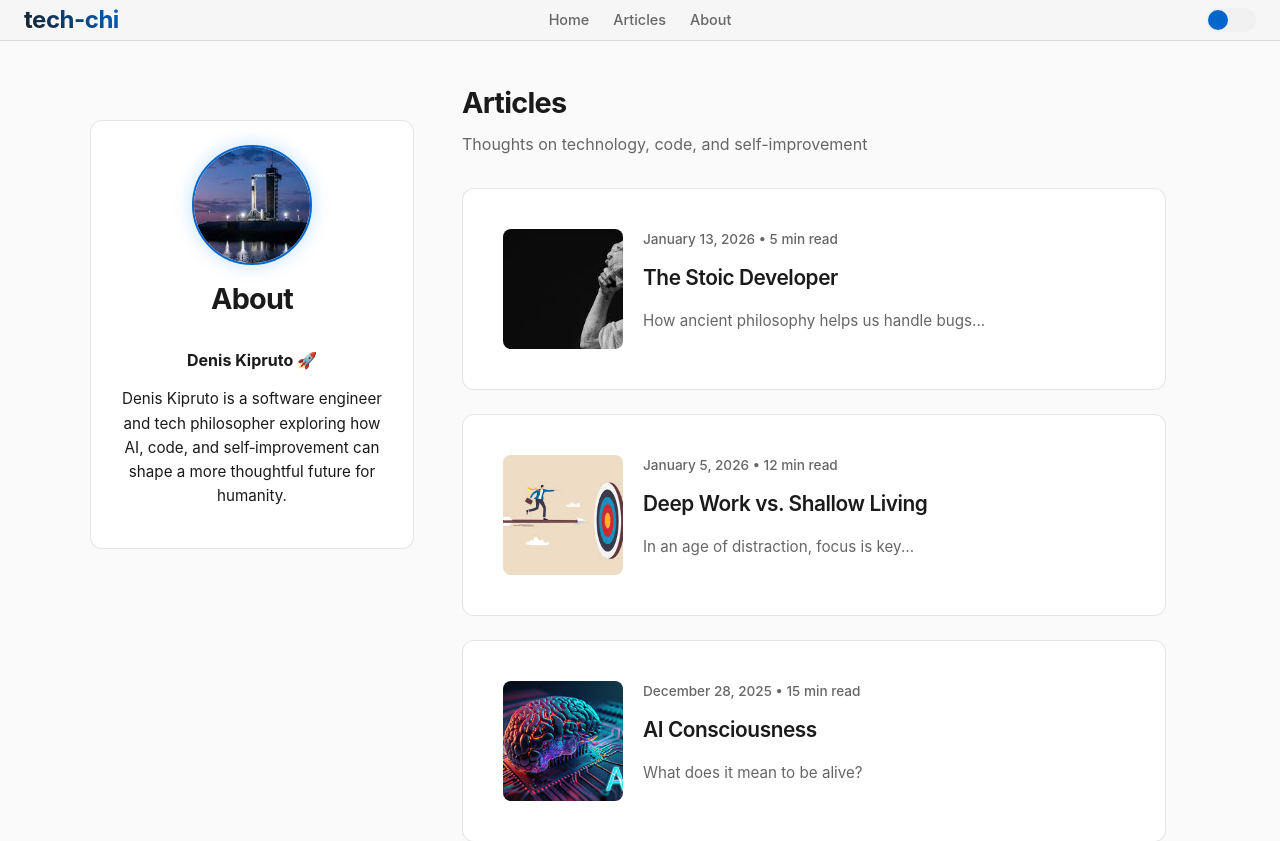
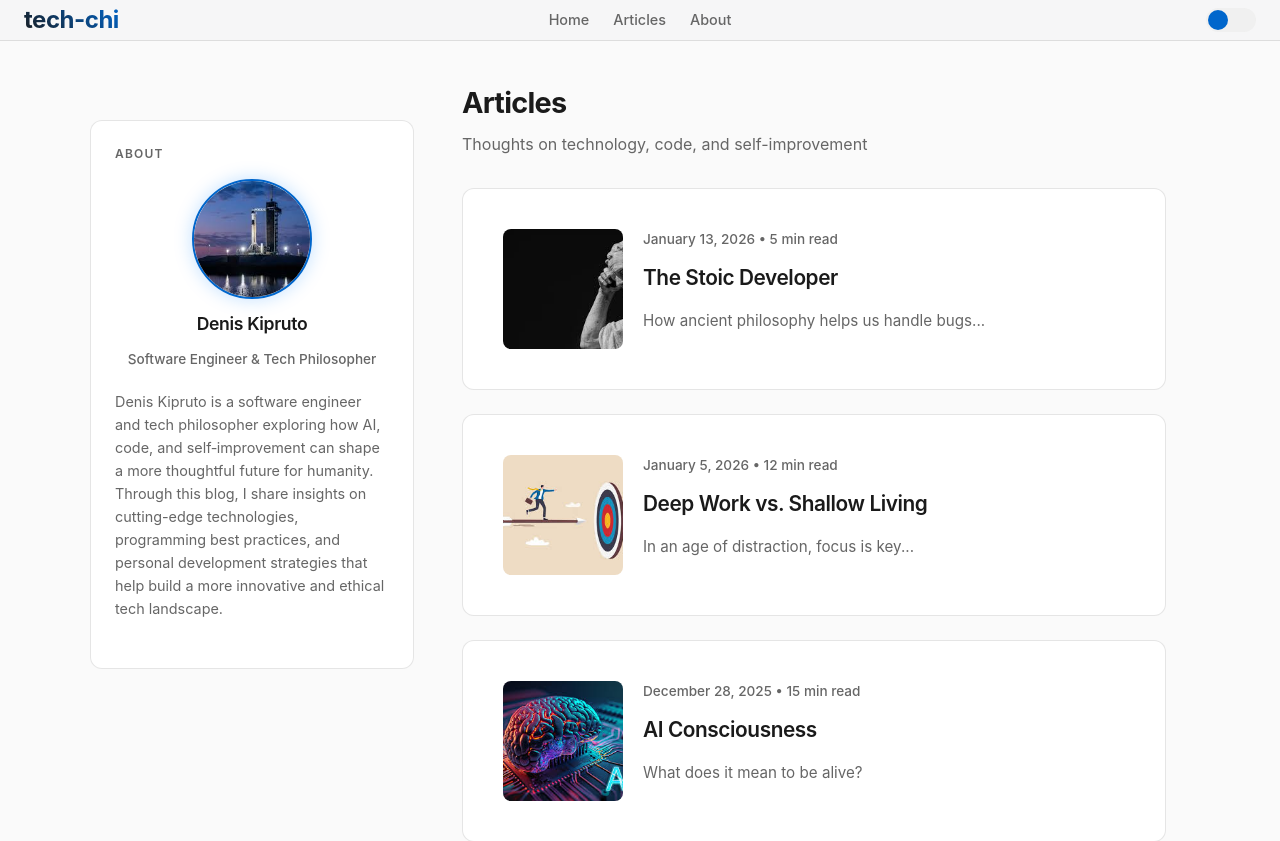
Before and after one commit to Kip-opp/my-blog, a React (Vite) app: page / in a window 1280 px wide. Shown: the top 841 px of the page. Built offline with nearby package versions, Linux system fonts and the light colour scheme.

Commit message:
feat(about): redesign author sidebar

```diff
--- a/src/components/About.jsx
+++ b/src/components/About.jsx
@@ -3,19 +3,14 @@ import React from "react";
 function About({ image = "https://via.placeholder.com/215" }) {
   return (
     <aside className="about-card">
+      <div className="section-label">About</div>
       <div className="profile-container">
         <img src={image} alt="blog logo" className="profile-pic" />
-        <h2 className="section-title">About</h2>
+        <div className="profile-name">Denis Kipruto</div>
+        <div className="profile-role">Software Engineer & Tech Philosopher</div>
       </div>
-
-      {/* Author Name + Rocket Icon */}
-      <div style={{ marginTop: '10px', fontWeight: 'bold', textAlign: 'center' }}>
-        Denis Kipruto 🚀
-      </div>
-
-      {/* Bio */}
-      <p style={{ marginTop: '15px', textAlign: 'center', lineHeight: '1.6', fontSize: '0.95rem' }}>
-        Denis Kipruto is a software engineer and tech philosopher exploring how AI, code, and self‑improvement can shape a more thoughtful future for humanity.
+      <p className="about-text">
+        Denis Kipruto is a software engineer and tech philosopher exploring how AI, code, and self‑improvement can shape a more thoughtful future for humanity. Through this blog, I share insights on cutting-edge technologies, programming best practices, and personal development strategies that help build a more innovative and ethical tech landscape.
       </p>
     </aside>
   );
```
